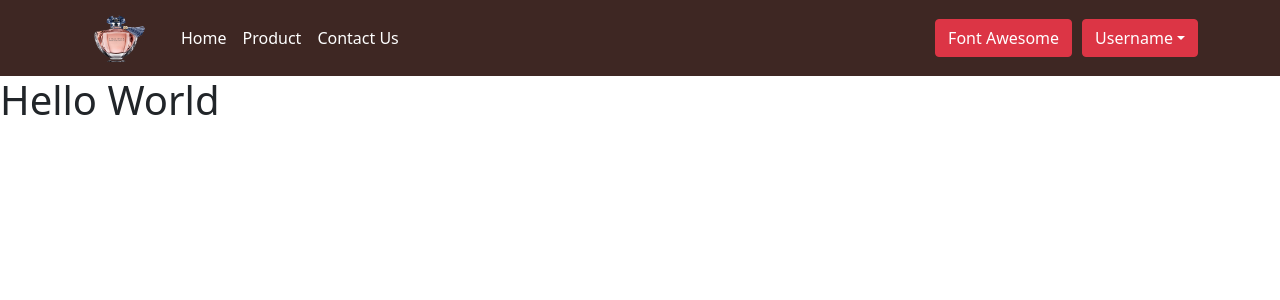
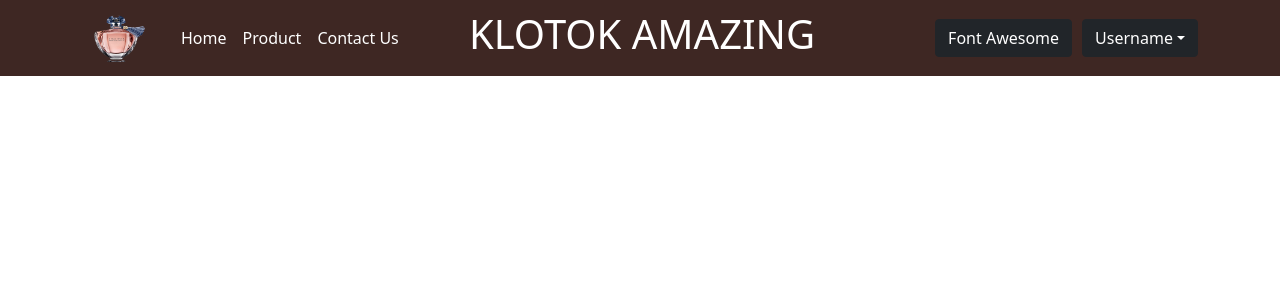
Before and after one commit to ryan99-9/JerseyStore, a React (Create React App) app: page /Register in a window 1280 px wide. Shown: the top 300 px of the page. Built offline with nearby package versions, Linux system fonts and the light colour scheme.

Commit message:
login design

```diff
--- a/src/App.js
+++ b/src/App.js
@@ -1,14 +1,24 @@
 import React from 'react'
 import NavigationBar from './component/navigationBar';
 
+//import komponen dari react router DOM
+import { Routes , Route } from 'react-router-dom'
+
 //import component
+import Home from './pages/Home'
+import Login from './pages/login'
+import Register from './pages/register'
 
 class App extends React.Component {
-  render () {
+  render() {
     return (
       <div>
-        <NavigationBar/>
-        <h1>Hello World</h1>
+        <NavigationBar />
+        <Routes>
+          <Route path='/' element={<Home/>} exact />
+          <Route path='/Login' element={<Login/>} />
+          <Route path='/Register' element={<Register/>} />
+        </Routes>
       </div>
     );
   }
--- a/src/asset/index.js
+++ b/src/asset/index.js
@@ -1 +1,2 @@
 export const LOGO = require('./parfume.png')
+export const background = require('./background1.jpg')
--- a/src/component/navigationBar.jsx
+++ b/src/component/navigationBar.jsx
@@ -9,11 +9,12 @@ import {
 
 } from 'react-bootstrap'
 import { LOGO } from '../asset'
+import {Link} from 'react-router-dom'
 
 class NavigationBar extends React.Component {
     render() {
         return (
-            <Navbar style={style.navbar}>
+            <Navbar fixed="top" style={style.navbar}>
                 <Container>
                     <Navbar.Brand href="#home">
                         <Image src={LOGO} style={style.image}/>
@@ -21,19 +22,20 @@ class NavigationBar extends React.Component {
                     <Navbar.Toggle aria-controls="basic-navbar-nav" />
                     <Navbar.Collapse id="basic-navbar-nav">
                         <Nav className="me-auto">
-                            <Nav.Link style={style.navLink} href="#home">Home</Nav.Link>
+                            <Nav.Link style={style.navLink} as={Link} to="/">Home</Nav.Link>
                             <Nav.Link style={style.navLink} href="#link">Product</Nav.Link>
                             <Nav.Link style={style.navLink} href="#link">Contact Us</Nav.Link>
                         </Nav>
-                        <Button variant="danger" >Font Awesome</Button>
+                        <h1 style={{color:'white',marginRight:'120px'}}>KLOTOK AMAZING</h1>
+                        <Button variant="dark" >Font Awesome</Button>
                         <Dropdown style={{marginLeft : '10px'}}>
-                            <Dropdown.Toggle variant="danger" id="dropdown-basic">
+                            <Dropdown.Toggle variant="dark" id="dropdown-basic">
                                 Username
                             </Dropdown.Toggle>
 
                             <Dropdown.Menu>
-                                <Dropdown.Item href="#/action-1">Login</Dropdown.Item>
-                                <Dropdown.Item href="#/action-2">Register</Dropdown.Item>
+                                <Dropdown.Item as={Link} to="/Login">Login</Dropdown.Item>
+                                <Dropdown.Item as={Link} to="/Register">Register</Dropdown.Item>
                             </Dropdown.Menu>
                         </Dropdown>
                     </Navbar.Collapse>
--- a/src/index.js
+++ b/src/index.js
@@ -2,7 +2,7 @@ import React from 'react';
 import ReactDOM from 'react-dom';
 import App from './App';
 import 'bootstrap/dist/css/bootstrap.min.css';
-import {BrowserRouter} from 'react-router-dom'
+import { BrowserRouter } from 'react-router-dom'
 
 ReactDOM.render (
   <BrowserRouter>
--- /dev/null
+++ b/src/pages/Home.jsx
@@ -0,0 +1,13 @@
+import React from 'react'
+
+class Home extends React.Component {
+    render () {
+        return (
+            <div>
+                <h1>Home Page</h1>
+            </div>
+        )
+    }
+}
+
+export default Home
--- /dev/null
+++ b/src/pages/login.jsx
@@ -0,0 +1,22 @@
+import React from 'react'
+
+class Login extends React.Component {
+    render () {
+        return (
+            <div style={style.bg}>
+                <h1>Login Page</h1>
+            </div>
+        )
+    }
+}
+
+const style = {
+    bg:{
+backgroundImage : "url(https://images.unsplash.com/photo-1598634222670-87c5f558119c?ixlib=rb-1.2.1&ixid=MnwxMjA3fDB8MHxwaG90by1wYWdlfHx8fGVufDB8fHx8&auto=format&fit=crop&w=870&q=80)",
+backgroundSize : 'cover',
+height : '100vh',
+backgroundPosition : 'center',
+backgroundRepeat : 'no-repeat'
+}
+}
+export default Login
--- /dev/null
+++ b/src/pages/register.jsx
@@ -0,0 +1,13 @@
+import React from 'react'
+
+class Register extends React.Component {
+    render () {
+        return (
+            <div>
+                <h1>Register Page</h1>
+            </div>
+        )
+    }
+}
+
+export default Register
```
Also changed, not shown: 1 other file (tests, documents, lock files or other folders).
